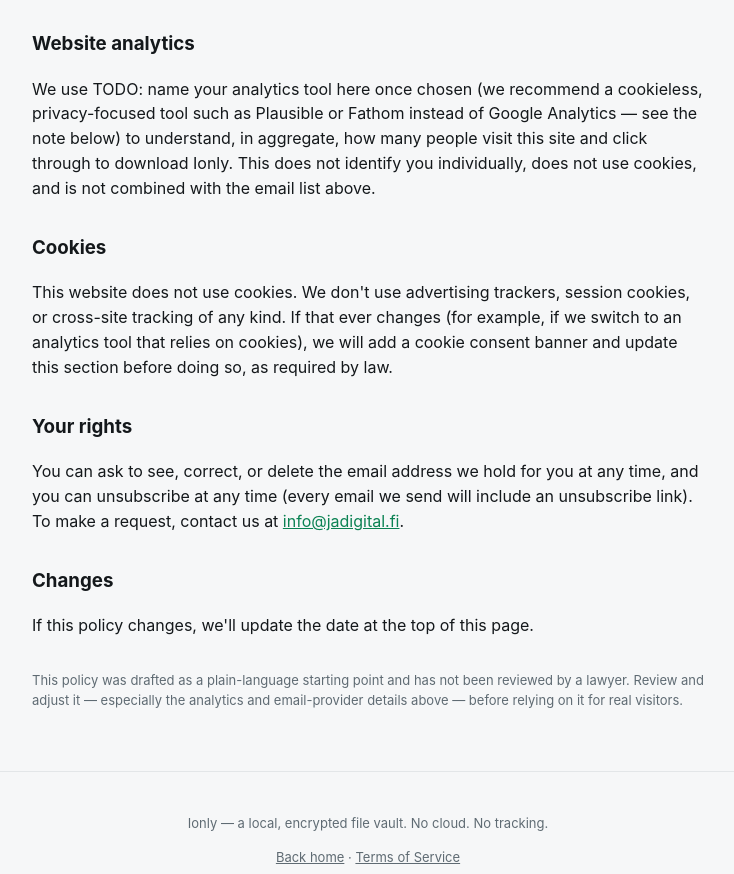
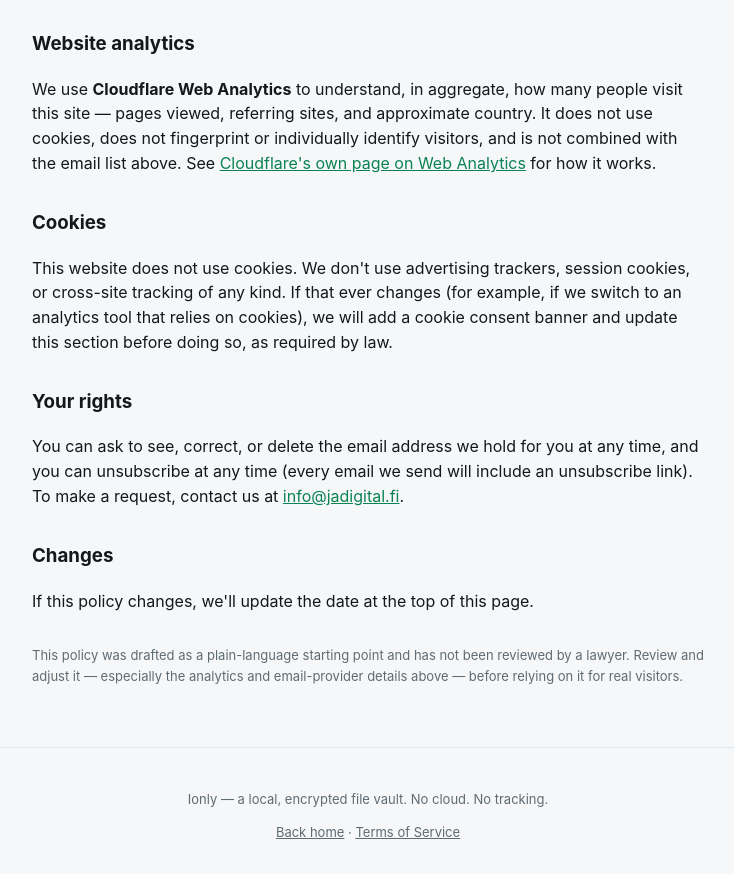
Before and after one commit to jadigitally/ionly, a plain HTML site: page privacy.html in a window 1280 px wide. Shown: the part 968-1842 px from the top of the page, without its empty margins (272-1006 px from the left). Drawn offline with Linux system fonts and the light colour scheme.

Commit message:
Name Cloudflare Web Analytics in the Privacy Policy
Co-Authored-By: Claude Sonnet 5 <noreply@anthropic.com>

```diff
--- a/privacy.html
+++ b/privacy.html
@@ -52,12 +52,13 @@
       emails and removes your address from our list.</p>
 
       <h3 style="margin-top: 32px;">Website analytics</h3>
-      <p>We use TODO: name your analytics tool here once chosen (we recommend a
-      cookieless, privacy-focused tool such as Plausible or Fathom instead of
-      Google Analytics — see the note below) to understand, in aggregate, how
-      many people visit this site and click through to download Ionly. This
-      does not identify you individually, does not use cookies, and is not
-      combined with the email list above.</p>
+      <p>We use <strong>Cloudflare Web Analytics</strong> to understand, in
+      aggregate, how many people visit this site — pages viewed, referring
+      sites, and approximate country. It does not use cookies, does not
+      fingerprint or individually identify visitors, and is not combined with
+      the email list above. See
+      <a href="https://www.cloudflare.com/web-analytics/" target="_blank" rel="noopener">Cloudflare's own page on Web Analytics</a>
+      for how it works.</p>
 
       <h3 style="margin-top: 32px;">Cookies</h3>
       <p>This website does not use cookies. We don't use advertising trackers,
```
